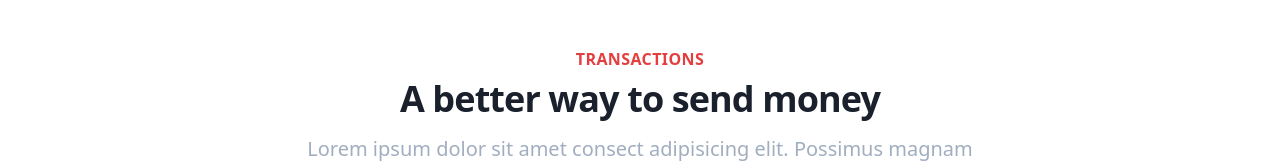
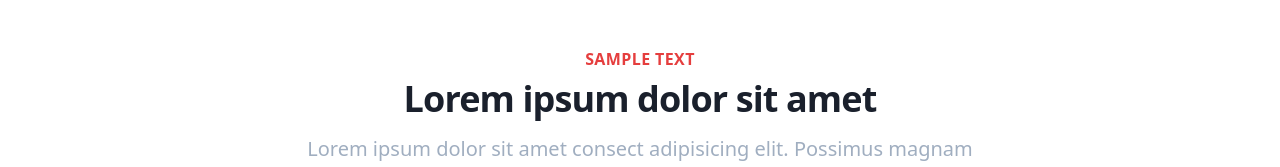
Before and after one commit to devlargs/pokedocs, a Next.js app: page / in a window 1280 px wide. Shown: the part 621-788 px from the top of the page. Built offline with nearby package versions, Linux system fonts and the light colour scheme.

Commit message:
chore: change dummy texts

```diff
--- a/pages/index.tsx
+++ b/pages/index.tsx
@@ -57,10 +57,10 @@ const Index = () => {
         <div className="max-w-screen-xl mx-auto px-4 sm:px-6 lg:px-8">
           <div className="lg:text-center">
             <p className="text-base leading-6 text-red-600 font-semibold tracking-wide uppercase">
-              Transactions
+              Sample Text
             </p>
             <h3 className="mt-2 text-3xl leading-8 font-extrabold tracking-tight text-gray-900 sm:text-4xl sm:leading-10">
-              A better way to send money
+              Lorem ipsum dolor sit amet
             </h3>
             <p className="mt-4 max-w-2xl text-xl leading-7 text-gray-500 lg:mx-auto">
               Lorem ipsum dolor sit amet consect adipisicing elit. Possimus
@@ -92,7 +92,7 @@ const Index = () => {
                   </div>
                   <div className="ml-4">
                     <h4 className="text-lg leading-6 font-medium text-gray-900">
-                      Competitive exchange rates
+                      Description 1
                     </h4>
                     <p className="mt-2 text-base leading-6 text-gray-500">
                       Lorem ipsum, dolor sit amet consectetur adipisicing elit.
@@ -124,7 +124,7 @@ const Index = () => {
                   </div>
                   <div className="ml-4">
                     <h4 className="text-lg leading-6 font-medium text-gray-900">
-                      No hidden fees
+                      Description 2
                     </h4>
                     <p className="mt-2 text-base leading-6 text-gray-500">
                       Lorem ipsum, dolor sit amet consectetur adipisicing elit.
@@ -156,7 +156,7 @@ const Index = () => {
                   </div>
                   <div className="ml-4">
                     <h4 className="text-lg leading-6 font-medium text-gray-900">
-                      Transfers are instant
+                      Description 3
                     </h4>
                     <p className="mt-2 text-base leading-6 text-gray-500">
                       Lorem ipsum, dolor sit amet consectetur adipisicing elit.
@@ -188,7 +188,7 @@ const Index = () => {
                   </div>
                   <div className="ml-4">
                     <h4 className="text-lg leading-6 font-medium text-gray-900">
-                      Mobile notifications
+                      Description 4
                     </h4>
                     <p className="mt-2 text-base leading-6 text-gray-500">
                       Lorem ipsum, dolor sit amet consectetur adipisicing elit.
```
